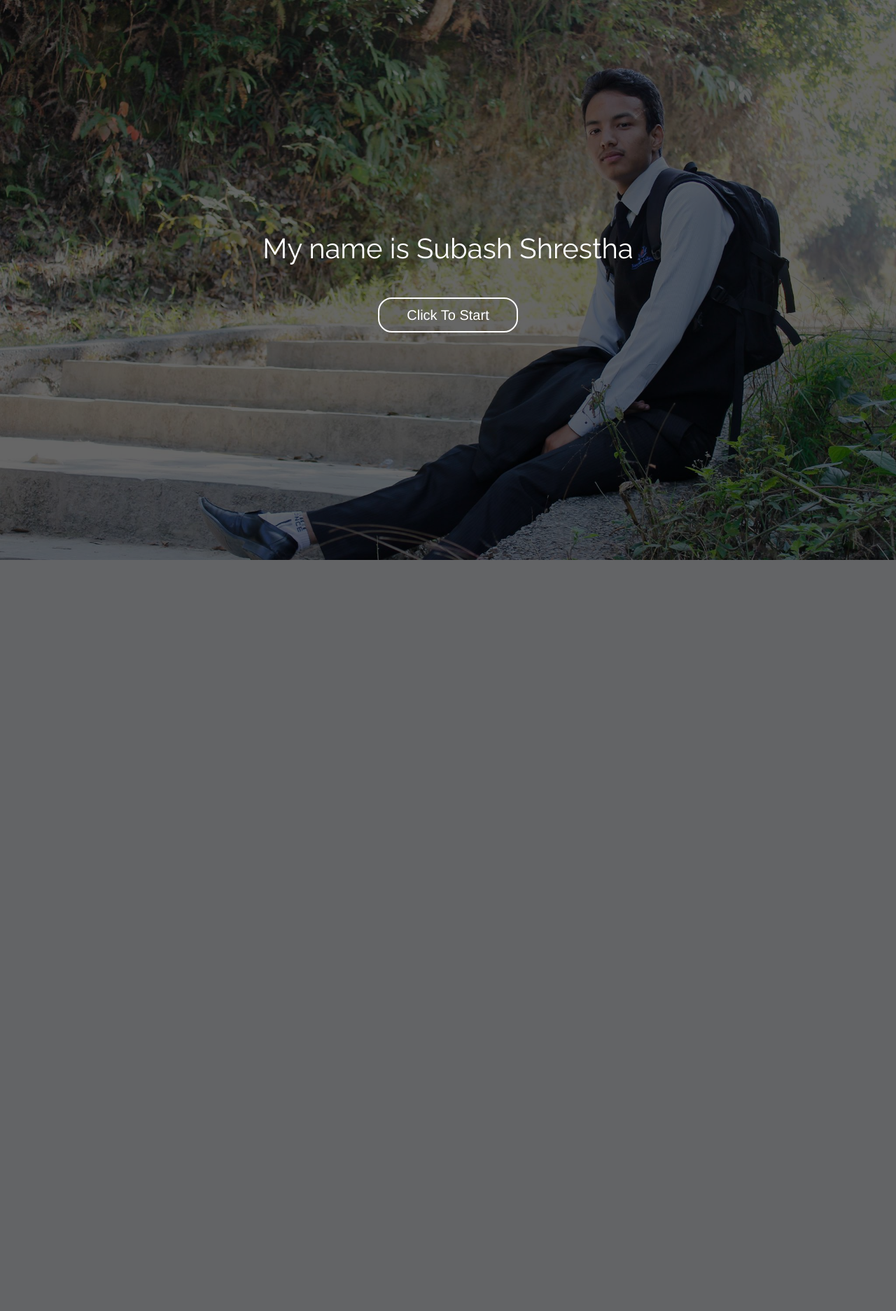
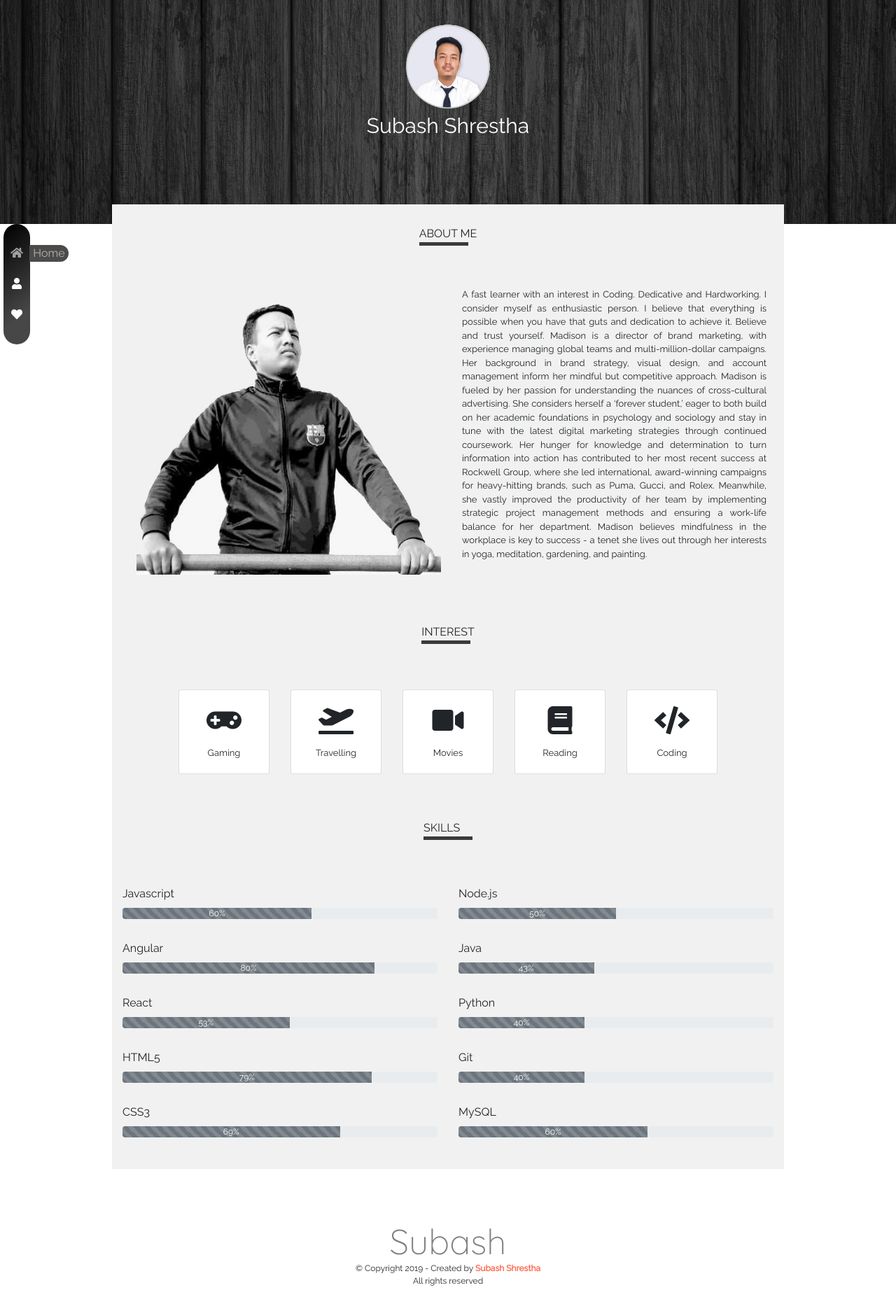
Before and after one commit to subashhshrestha/new_portofolio, a PHP site: page / in a window 1280 px wide. Shown: the whole page at 70% size. Before the commit the page ends 800 px from the top, so only its background shows below. Run offline with PHP 8.4, Linux system fonts and the light colour scheme; some libraries are stand-ins or nearby versions.

Commit message:
Added skills

```diff
--- a/app.js
+++ b/app.js
@@ -77,7 +77,7 @@
 
 $(document).ready(function () {
     let previousScroll = 0;
-
+    let flag = 1;
     $("#nav-home").css({ "color": "white" });
     $("#nav-home").css({ "color": "rgba(255, 255, 255, 0.575)" })
     $("#nav-interest").css({ "color": "white" })
@@ -91,10 +91,11 @@
         let topimage = $(".top-image").offset().top;
         let about = $(".about").offset().top;
         let interest = $(".interest").offset().top;
+        let skill = $(".skills").offset().top;
         st = $(this).scrollTop();
-        console.log(Math.floor($(".content").height()),Math.floor(windowsscroll + $(window).height()))
+        // console.log(Math.floor($(".content").height()), Math.floor(windowsscroll + $(window).height()))
         if (previousScroll < st) {
-            console.log("Down Scroll")
+            // console.log("Down Scroll")
 
             if (about - windowsscroll <= 20) {
                 $("#nav-home").css({ "visibility": "hidden", "color": "white" });
@@ -107,15 +108,33 @@
 
             }
 
-            if (Math.floor($(".content").height()) == Math.floor(windowsscroll + $(window).height()) || Math.floor($(".content").height())-1 == Math.floor(windowsscroll + $(window).height()) || Math.floor($(".content").height())+1 == Math.floor(windowsscroll + $(window).height())) {
-                $("#nav-home").css({ "visibility": "hidden", "color": "white" });
-                $("#nav-about").css({ "visibility": "hidden", "color": "white" })
-                $("#nav-interest").css({ "visibility": "visible", "color": "rgba(255, 255, 255, 0.575)" })
+            if (skill - windowsscroll <= 100 && flag == 1) {
+                flag = 0;
+                width = 0;
+                let javascript = $("#javascript");
+                let per = setInterval(() => {
+                    width = width + 1;
+                    javascript.css({ "width": `${width}%` });
+                    javascript.html(`${width}%`)
+                    if(width == 70){
+                        clearInterval(per)
+                    }
+                }, 100);
 
-                $("#icon-home").css({ "color": "white" });
-                $("#icon-about").css({ "color": "white" })
-                $("#icon-interest").css({ "color": "rgba(255, 255, 255, 0.575)" })
+
             }
+
+
+
+            // if (Math.floor($(".content").height()) == Math.floor(windowsscroll + $(window).height()) || Math.floor($(".content").height())-1 == Math.floor(windowsscroll + $(window).height()) || Math.floor($(".content").height())+1 == Math.floor(windowsscroll + $(window).height())) {
+            //     $("#nav-home").css({ "visibility": "hidden", "color": "white" });
+            //     $("#nav-about").css({ "visibility": "hidden", "color": "white" })
+            //     $("#nav-interest").css({ "visibility": "visible", "color": "rgba(255, 255, 255, 0.575)" })
+
+            //     $("#icon-home").css({ "color": "white" });
+            //     $("#icon-about").css({ "color": "white" })
+            //     $("#icon-interest").css({ "color": "rgba(255, 255, 255, 0.575)" })
+            // }
         } else {
             console.log("Top Scroll")
 
--- a/index.html
+++ b/index.html
@@ -15,14 +15,14 @@
 </head>
 
 <body>
-    <div class="landing">
+    <!-- <div class="landing">
         <div id="description">
             Welcome
         </div>
         <div class="start-button" id="start-btn">
             Click To Start
         </div>
-    </div>
+    </div> -->
 
     <div class="content">
         <div class="top-image">
@@ -148,6 +148,94 @@
                         </div>
                     </div>
                 </div>
+                <div class="row">
+                    <div class="skills">
+                        <span>SKILLS<br>
+                            <div class="line"></div>
+                        </span>
+                        <div class="skills-content w-100">
+                            <div class="row row-center">
+                                <div class="col-md-6">
+                                    <div class="padding">
+                                            <label>Javascript</label>
+                                            <div class="progress">
+                                                <div class="progress-bar progress-bar-striped progress-bar-animated bg-secondary" role="progressbar" aria-valuenow="70" aria-valuemin="0" aria-valuemax="100" style="width: 70%" id="javascript">70%</div>
+                                              </div>
+                                    </div>
+
+                                    <div class="padding">
+                                            <label>Angular</label>
+                                            <div class="progress">
+                                                <div class="progress-bar progress-bar-striped progress-bar-animated bg-secondary" role="progressbar" aria-valuenow="80" aria-valuemin="0" aria-valuemax="100" style="width: 80%">80%</div>
+                                              </div>
+                                    </div>
+
+                                    <div class="padding">
+                                            <label>React</label>
+                                            <div class="progress">
+                                                <div class="progress-bar progress-bar-striped progress-bar-animated bg-secondary" role="progressbar" aria-valuenow="53" aria-valuemin="0" aria-valuemax="100" style="width: 53%">53%</div>
+                                              </div>
+                                    </div>
+
+                                    <div class="padding">
+                                            <label>HTML5</label>
+                                            <div class="progress">
+                                                <div class="progress-bar progress-bar-striped progress-bar-animated bg-secondary" role="progressbar" aria-valuenow="79" aria-valuemin="0" aria-valuemax="100" style="width: 79%">79%</div>
+                                              </div>
+                                    </div>
+
+                                    <div class="padding">
+                                            <label>CSS3</label>
+                                            <div class="progress">
+                                                <div class="progress-bar progress-bar-striped progress-bar-animated bg-secondary" role="progressbar" aria-valuenow="69" aria-valuemin="0" aria-valuemax="100" style="width: 69%">69%</div>
+                                              </div>
+                                    </div>
+
+
+
+                                </div>
+
+                                <div class="col-md-6">
+                                        <div class="padding">
+                                                <label>Node.js</label>
+                                                <div class="progress">
+                                                    <div class="progress-bar progress-bar-striped progress-bar-animated bg-secondary" role="progressbar" aria-valuenow="50" aria-valuemin="0" aria-valuemax="100" style="width: 50%">50%</div>
+                                                  </div>
+                                        </div>
+
+                                        <div class="padding">
+                                                <label>Java</label>
+                                                <div class="progress">
+                                                    <div class="progress-bar progress-bar-striped progress-bar-animated bg-secondary" role="progressbar" aria-valuenow="43" aria-valuemin="0" aria-valuemax="100" style="width: 43%">43%</div>
+                                                  </div>
+                                        </div>
+
+                                        <div class="padding">
+                                                <label>Python</label>
+                                                <div class="progress">
+                                                    <div class="progress-bar progress-bar-striped progress-bar-animated bg-secondary" role="progressbar" aria-valuenow="40" aria-valuemin="0" aria-valuemax="100" style="width: 40%">40%</div>
+                                                  </div>
+                                        </div>
+
+                                        <div class="padding">
+                                                <label>Git</label>
+                                                <div class="progress">
+                                                    <div class="progress-bar progress-bar-striped progress-bar-animated bg-secondary" role="progressbar" aria-valuenow="40" aria-valuemin="0" aria-valuemax="100" style="width: 40%">40%</div>
+                                                  </div>
+                                        </div>
+
+                                        <div class="padding">
+                                                <label>MySQL</label>
+                                                <div class="progress">
+                                                    <div class="progress-bar progress-bar-striped progress-bar-animated bg-secondary" role="progressbar" aria-valuenow="60" aria-valuemin="0" aria-valuemax="100" style="width: 60%">60%</div>
+                                                  </div>
+                                        </div>
+
+                                </div>
+                            </div>
+                        </div>
+                    </div>
+                </div>
             </div>
 
             <div class="footer">
--- a/style.css
+++ b/style.css
@@ -69,8 +69,8 @@
 
 .content {
   width: 100%;
-  opacity: 0;
-  display: none;
+  /* opacity: 0;
+  display: none; */
   position: absolute;
   top: 0;
   left: 0;
@@ -216,11 +216,24 @@
   margin-top: 50px;
 }
 
+.skills{
+  display: flex;
+  flex-direction: column;
+  align-items: center;
+  width: 100%;
+  margin-top: 50px;
+}
+
 .interest-content {
   width: 100%;
   margin-top: 50px;
   /* display: flex; */
   /* justify-content: center; */
+}
+
+.skills-content{
+  margin-top: 50px;
+  width: 100%;
 }
 
 .row-center {
```
